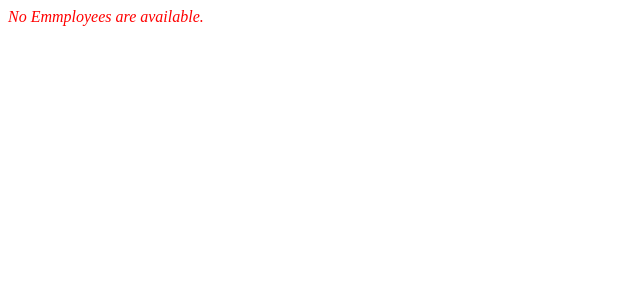
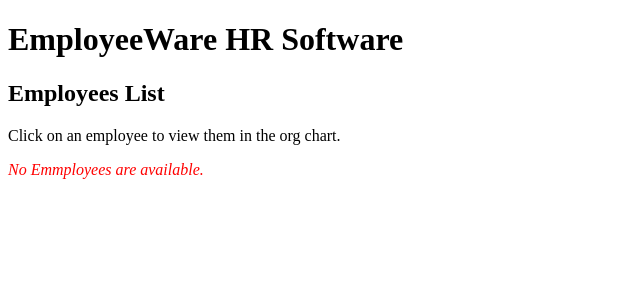
Before and after one commit to predragokanovic/employeeware, a Django app: page /employees/ in a window 1280 px wide. Shown: the top 300 px of the page, without its empty margins (0-640 px from the left). Run offline with Django 3.2, Linux system fonts and the light colour scheme; data that the repository does not hold is empty.

Commit message:
minor upgrades to employee list browser.

```diff
--- a/templates/orgchart/employees.html
+++ b/templates/orgchart/employees.html
@@ -1,20 +1,31 @@
 <!DOCTYPE html>
 
 <head>
-<title>NYTimes Technology Org Chart: Employees List</title>
+<title>EmployeeWare: Browse Employees List</title>
+<style type="text/css">
+<!--
+a:link {text-decoration: none}
+a:visited {text-decoration: none}
+a:active {text-decoration: none}
+a:hover {text-decoration: underline}
+-->
+</style>
 </head>
 
 <body>
 
+<h1>EmployeeWare HR Software</h1>
+<h2>Employees List</h2>
+<p>Click on an employee to view them in the org chart.</p>
 {% if employee_list %}
 	<ul>
     {% for employee in employee_list %}
-    <li>{{ employee.id }} : <a href="/orgchart/{{ employee.id }}">{{ employee.full_name }}</a>, <font color="blue"><i>{{ employee.job_title }}</i></font></li>
+    <li><a href="/orgchart/{{ employee.id }}">{{ employee.full_name }}</a>, <em>{{ employee.job_title }}</em></li>
     {% endfor %}
 	</ul>
+    <div>Number of employees: {{ employee_list|length }}</div>
 {% else %}
 	<font color="red"><i>No Emmployees are available.<i></font>
 {% endif %}
-
 </body>
 </html>
```
